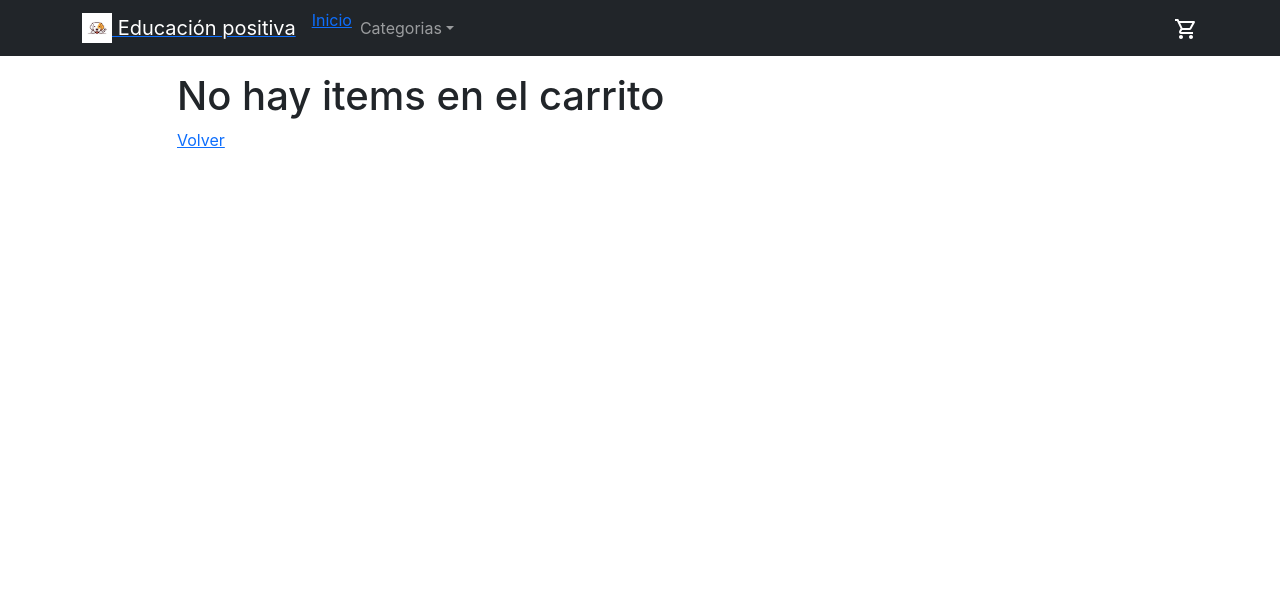
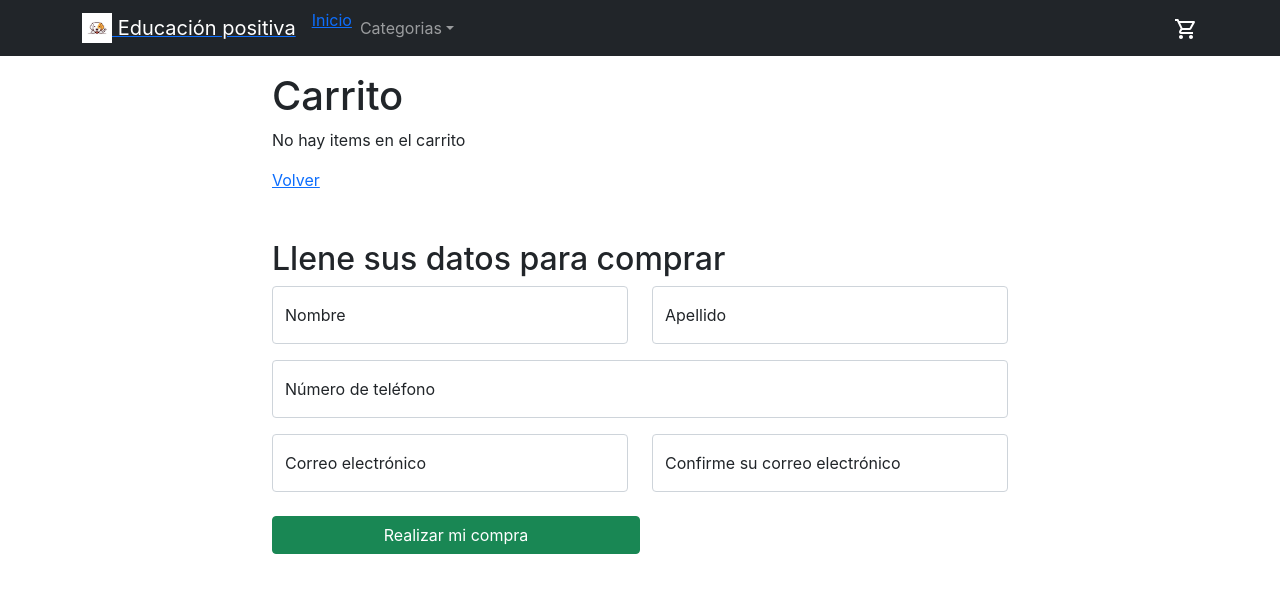
Before and after one commit to Naibelis/clase1, a React (Create React App) app: page /cart in a window 1280 px wide. Shown: the top 592 px of the page. Built offline with nearby package versions, Linux system fonts and the light colour scheme.

Commit message:
Agregado formulario para realizar compra y mensaje final con id de orden

```diff
--- a/src/components/Cart/Cart.js
+++ b/src/components/Cart/Cart.js
@@ -1,19 +1,49 @@
+import { addDoc, collection, doc, getFirestore, updateDoc } from "firebase/firestore";
 import { useEffect, useState } from "react";
-import { Button, Col, Container, ListGroup, ListGroupItem, Row } from "react-bootstrap";
+import { Alert, Button, Col, Container, ListGroup, ListGroupItem, Row } from "react-bootstrap";
 import { Link } from "react-router-dom";
 import { useCartContext } from "../../context/CartContext";
-import { addDoc, collection, doc, getFirestore, updateDoc } from "firebase/firestore";
+import CartForm from "../CartForm/CartForm";
 
 
 function Cart() {
     const { cartItems, clear, removeFromCart } = useCartContext();
     const [total, setTotal] = useState();
+    const [validated, setValidated] = useState(false);
+    const [order, setOrder] = useState();
+    const [emailInvalid, setEmailInvalid] = useState(false);
 
-    function comprar() {
-        console.log({ cartItems })
+    const [formData, setFormData] = useState({
+        nombre: '',
+        apellido: '',
+        telefono: '',
+        email: '',
+        confirmEmail: '',
+    });
+
+    function comprar(event) {
+        const form = event.currentTarget;
+        event.preventDefault();
+        setValidated(true);
+        if (formData.email != formData.confirmEmail) {
+            return setEmailInvalid(true);
+        }
+
+        if (form.checkValidity() === true) {
+            setEmailInvalid(false);
+            event.stopPropagation();
+            let order = {
+                nombre: formData.nombre,
+                apellido: formData.apellido,
+                telefono: formData.telefono,
+                email: formData.email,
+                items: [],
+                quantity: 0,
+                createdAt: new Date()
+            };
+
             const db = getFirestore();
             const ordersCollection = collection(db, "orders");
-        let order = { items: [], quantity: 0 };
             cartItems.forEach((item) => {
                 order.items.push(item.item);
                 order.quantity = order.quantity + item.quantity;
@@ -21,8 +51,11 @@ function Cart() {
                 const itemDoc = doc(db, "items", item.item.id);
                 updateDoc(itemDoc, { stock: item.item.stock - item.quantity });
             });
-        addDoc(ordersCollection, order).then(({ id }) => { return console.log({ orderId: id }) })
+            addDoc(ordersCollection, order).then(({ id }) => {
+                return setOrder({ id });
+            })
             clear();
+        }
     }
 
     useEffect(() => {
@@ -34,32 +67,60 @@ function Cart() {
     }, [cartItems]);
 
     return <>
+
         <Container className="my-3">
             <Row className="justify-content-center">
-                {cartItems.length <= 0 ?
-                    <Col md={10}>
-                        <h1>No hay items en el carrito</h1>
+                <Col lg={8}>
+                    <h1>Carrito</h1>
+                    {cartItems.length <= 0
+                        ?
+                        <>
+                            <p>No hay items en el carrito</p>
                             <Link to="/">Volver</Link>
-                    </Col> :
-                    <Col md={10}>
-                        <h1>Carrito</h1>
+                        </>
+                        :
+                        <>
+                            <Button variant="warning" onClick={clear} className="w-25 my-2 mr-2">Vaciar carrito</Button>
                             {cartItems.map((cartItem) =>
-                        (<ListGroup key={cartItem}>
+                            (<ListGroup key={cartItem.item.id}>
                                 <ListGroupItem>
                                     <p>{cartItem.item.title}</p>
                                     <p>Precio: ${cartItem.item.price}</p>
                                     <p>Cantidad: {cartItem.quantity}</p>
-                                <Button id={cartItem.item.id} variant="danger" onClick={() => removeFromCart(cartItem.item.id)} className="w-25 my-2">X</Button>
+                                    <Button id={cartItem.item.id} variant="danger" onClick={() => removeFromCart(cartItem.item.id)} className="my-2">X</Button>
                                 </ListGroupItem>
                             </ListGroup>)
                             )}
-                        <h2>Total:  ${total} </h2>
-                        <Button variant="warning" onClick={clear} className="w-25 my-2">Vaciar carrito</Button>
-                        <Button variant="success" onClick={comprar} className="w-25 my-2">Comprar</Button>
+                            <h2 className="mt-2">Total:  ${total} </h2>
+                        </>
+                    }
                 </Col>
+            </Row>
+            <Row className="mt-5 justify-content-center">
+                <Col lg={8}>
+                    <h2>
+                        Llene sus datos para comprar
+                    </h2>
+                    {
+                        order &&
+                        <div>
+                            <Alert key="success" variant="success">
+                                <h3>Orden realizada exitosamente!</h3>
+                                <p>Id de la orden: <b>{order.id}</b></p>
+                            </Alert>
+                        </div>
                     }
+                    {
+                        emailInvalid &&
+                        <Alert key="danger" variant="danger">
+                            Los correos no coinciden
+                        </Alert>
+                    }
+                    {!order && <CartForm submitHandler={comprar} validated={validated} formData={formData} setFormData={setFormData} />}
+                </Col>
             </Row>
         </Container>
+
     </>
 }
 
```
Lines whose indentation alone changed are shown as unchanged.
